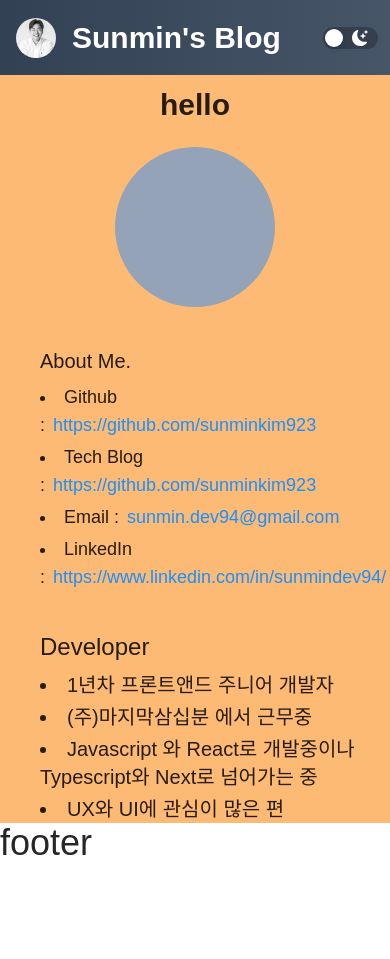
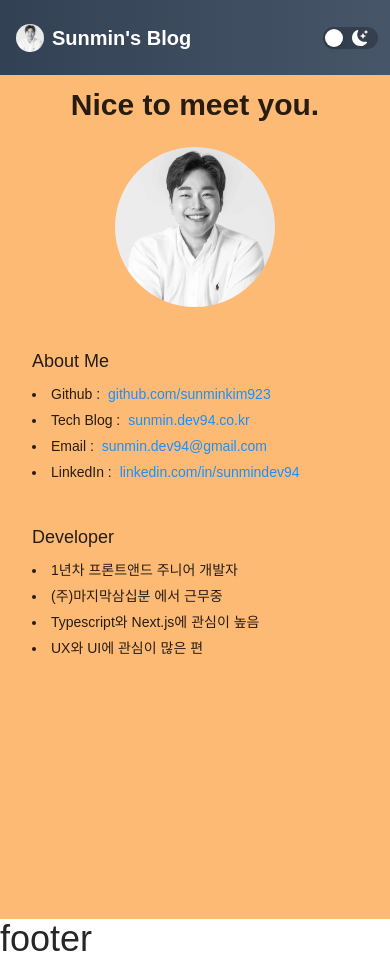
Before and after one commit to sunminkim923/blog, a Next.js app in the folder blog-v3/: page / in a window 390 px wide. Before the commit the page ends 863 px from the top, so only its background shows below. Built offline with nearby package versions, Linux system fonts and the light colour scheme; a web font is replaced by a local one.

Commit message:
head 수정, 반응형 Ui 수정

```diff
--- a/blog-v3/pages/_app.tsx
+++ b/blog-v3/pages/_app.tsx
@@ -4,11 +4,19 @@ import 'antd/dist/antd.css';
 
 import type { AppProps } from 'next/app';
 import Layout from '../src/components/layout';
+import Head from 'next/head';
 
 export default function MyBlog({ Component, pageProps }: AppProps) {
   return (
-    <Layout>
-      <Component {...pageProps} />
-    </Layout>
+    <>
+      <Head>
+        <title>Sunmin&#39; Blog</title>
+        <link rel="icon" href="/images/profile.ico" className="rounded-3xl" />
+      </Head>
+
+      <Layout>
+        <Component {...pageProps} />
+      </Layout>
+    </>
   );
 }
--- a/blog-v3/pages/index.tsx
+++ b/blog-v3/pages/index.tsx
@@ -1,5 +1,3 @@
-import Head from 'next/head';
-import Link from 'next/link';
 import { useRouter } from 'next/router';
 
 export default function Home() {
@@ -11,24 +9,22 @@ export default function Home() {
 
   return (
     <>
-      <Head>
-        <title>Sunmin&#39; Blog</title>
-        <link rel="icon" href="/images/profile.ico" className="rounded-3xl" />
-      </Head>
       <div className="flex justify-center  bg-slate-600">
-        <div className="w-full md:w-[800px] bg-orange-300 ">
-          <div className="text-center text-3xl mt-3 font-bold">hello</div>
+        <div className="w-screen md:w-[750px] bg-orange-300 min-h-screen">
+          <div className="text-center text-3xl mt-3 font-bold">
+            Nice to meet you.
+          </div>
           <div className="flex justify-center">
-            {/* <img
+            <img
               src="/images/profile.jpg"
               className="w-40 mt-6  rounded-full"
-            /> */}
-            <span className="w-40 h-40 mt-6 bg-slate-400 rounded-full"></span>
+            />
+            {/* <span className="w-40 h-40 mt-6 bg-slate-400 rounded-full"></span> */}
           </div>
 
-          <div className="pl-10">
-            <div className="text-xl pt-10">About Me.</div>
-            <div className="text-lg pt-2">
+          <div className="pl-8">
+            <div className="text-lg sm:text-xl pt-10">About Me</div>
+            <div className="text-md sm:text-lg pt-2">
               <li>
                 Github :
                 <a
@@ -37,13 +33,13 @@ export default function Home() {
                   target="_blank"
                   rel="noreferrer"
                 >
-                  https://github.com/sunminkim923
+                  github.com/sunminkim923
                 </a>
               </li>
               <li className="pt-1">
                 Tech Blog :
                 <a className="pl-2" onClick={onClickBlog}>
-                  https://github.com/sunminkim923
+                  sunmin.dev94.co.kr
                 </a>
               </li>
               <li className="pt-1">
@@ -66,17 +62,16 @@ export default function Home() {
                   target="_blank"
                   rel="noreferrer"
                 >
-                  https://www.linkedin.com/in/sunmindev94/
+                  linkedin.com/in/sunmindev94
                 </a>
               </li>
             </div>
-            <div className="text-2xl pt-10">Developer</div>
-            <div className="text-xl pt-2">
+
+            <div className="text-lg sm:text-xl pt-10">Developer</div>
+            <div className="text-md sm:text-lg pt-2">
               <li>1년차 프론트앤드 주니어 개발자</li>
               <li className="pt-1">(주)마지막삼십분 에서 근무중</li>
-              <li className="pt-1">
-                Javascript 와 React로 개발중이나 Typescript와 Next로 넘어가는 중
-              </li>
+              <li className="pt-1">Typescript와 Next.js에 관심이 높음</li>
               <li className="pt-1">UX와 UI에 관심이 많은 편</li>
             </div>
           </div>
--- a/blog-v3/pages/list/index.tsx
+++ b/blog-v3/pages/list/index.tsx
@@ -1,7 +1,13 @@
 export default function List() {
   return (
     <>
-      <div>리트스 페이지 입니다.</div>
+      <div className="flex justify-center  bg-slate-600">
+        <div className="w-screen md:w-[750px] bg-orange-300 min-h-screen">
+          <div className="text-center text-3xl mt-3 font-bold">
+            리스트페이지입니다.
+          </div>
+        </div>
+      </div>
     </>
   );
 }
--- a/blog-v3/src/components/layout/header/index.tsx
+++ b/blog-v3/src/components/layout/header/index.tsx
@@ -2,19 +2,25 @@ import { Switch } from 'antd';
 
 import { BsMoonStarsFill, BsFillSunFill } from 'react-icons/bs';
 import React from 'react';
+import { useRouter } from 'next/router';
 
 export default function Header() {
+  const router = useRouter();
+
   return (
     <>
       <div className="bg-gradient-to-r from-slate-700 to-slate-600 flex justify-between items-center h-[75px]">
-        <div className="flex items-center pl-4 cursor-pointer">
-          <img src="/images/profile.jpg" className="w-10 rounded-3xl" />
-          <div className="text-white text-3xl pl-4  font-extrabold">
+        <div
+          className="flex items-center pl-4 cursor-pointer"
+          onClick={() => router.push('/')}
+        >
+          <img src="/images/profile.jpg" className="w-7 rounded-full" />
+          <div className="text-white text-xl pl-2  font-extrabold">
             Sunmin&#39;s Blog
           </div>
         </div>
 
-        <div className="pr-3 ">
+        <div className="pr-3">
           <Switch
             checkedChildren={<BsFillSunFill className="ml-1.5 text-[17px]" />}
             unCheckedChildren={<BsMoonStarsFill className="ml-1 text-[16px]" />}
--- a/blog-v3/styles/globals.css
+++ b/blog-v3/styles/globals.css
@@ -26,6 +26,14 @@ a {
   font-style: normal;
 }
 
+@font-face {
+  font-family: 'HSSaemaul-Regular';
+  src: url('https://cdn.jsdelivr.net/gh/projectnoonnu/noonfonts_2108@1.1/HSSaemaul-Regular.woff')
+    format('woff');
+  font-weight: normal;
+  font-style: normal;
+}
+
 /* @media (prefers-color-scheme: dark) {
   html {
     color-scheme: dark;
```
